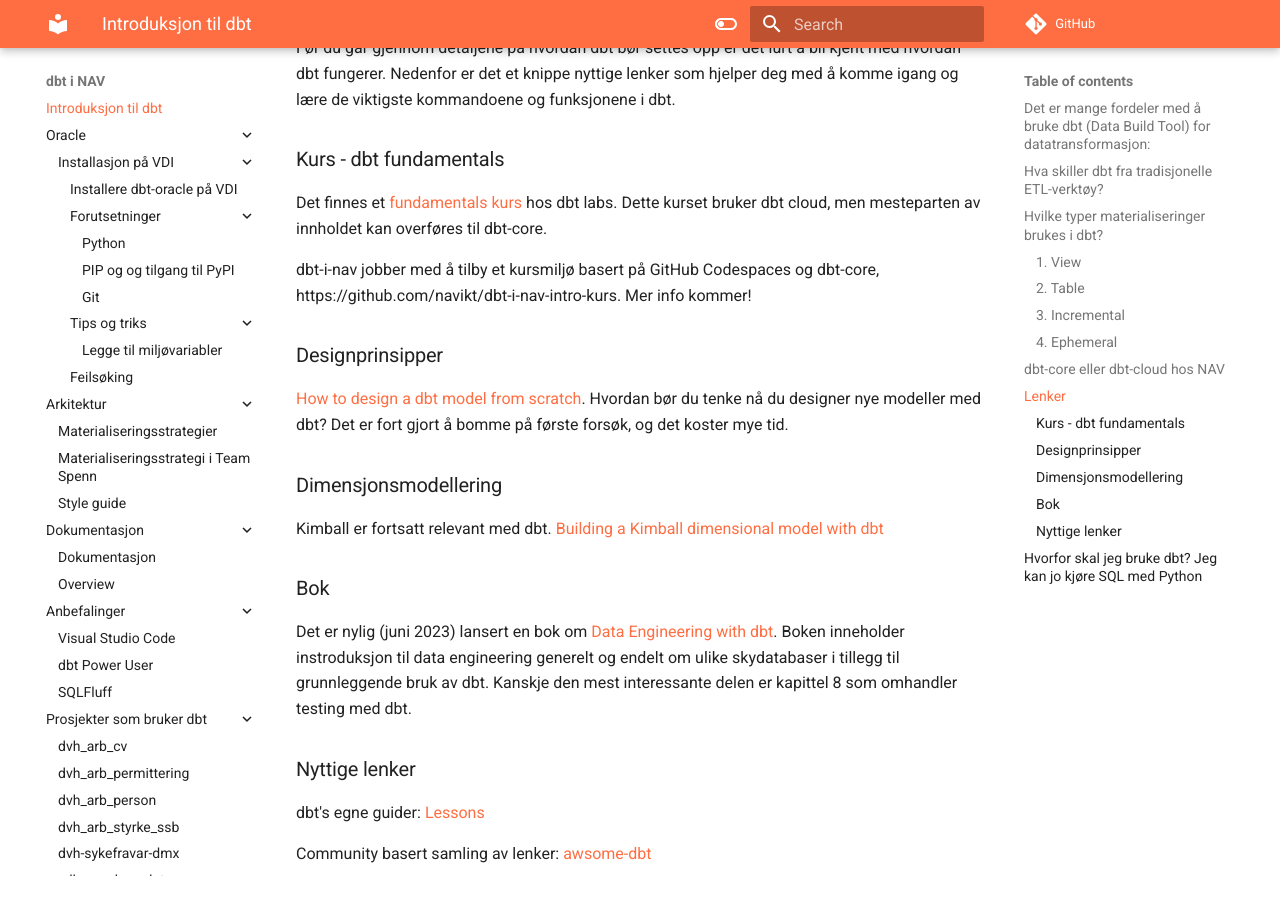
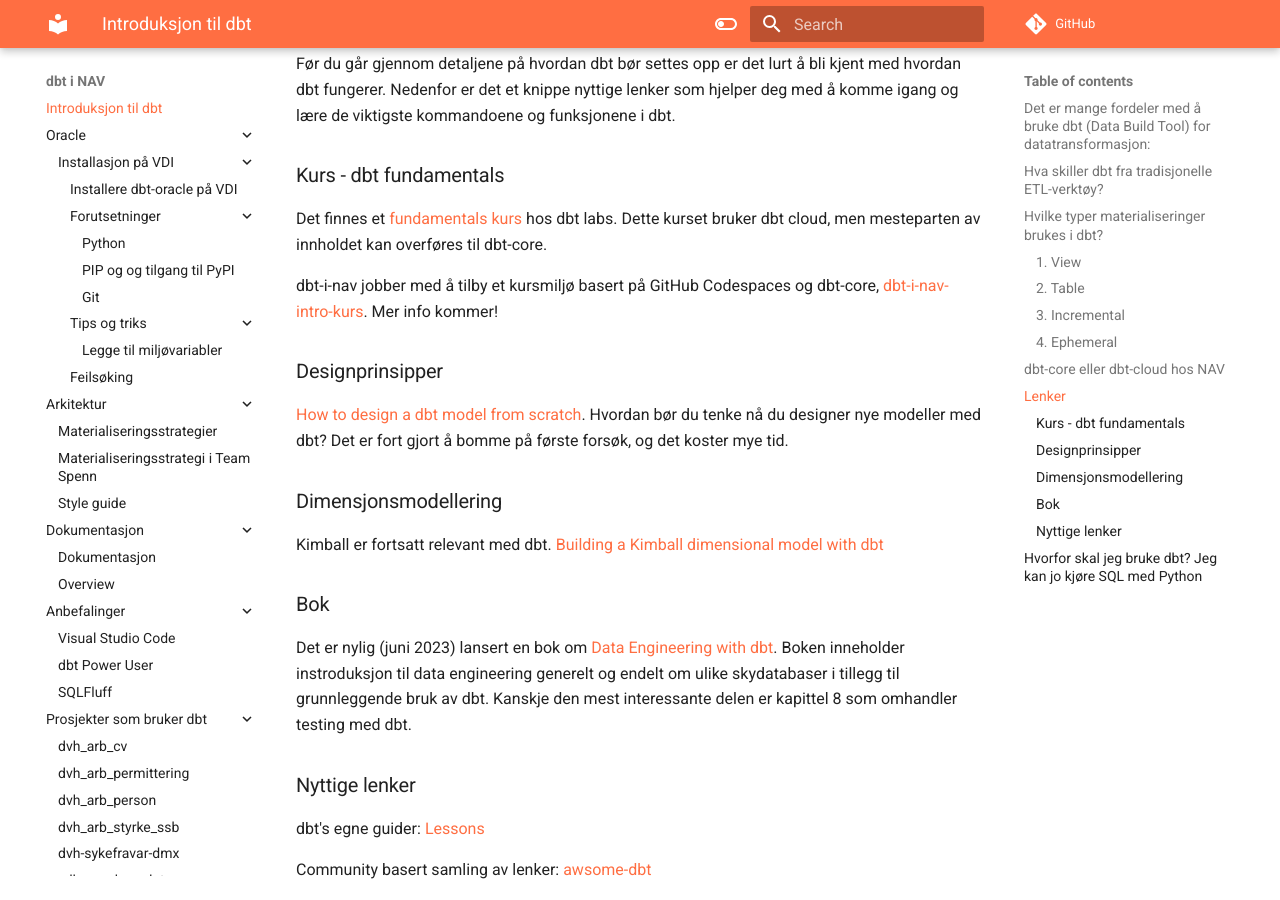
Before and after one commit to navikt/dbt-i-nav, an MkDocs documentation site: the page built from docs/index.md, in a window 1280 px wide and 900 px high, scrolled down 3189 px. Built offline with MkDocs 1.6.1 and Material for MkDocs 9.7.7, drawn with Linux system fonts in a browser that asks for light colours; comment, search, counter and statistics services are not loaded; some of the changed lines change nothing that is shown.

Commit message:
Introduksjon til dbt - fikser formattering

```diff
--- a/docs/index.md
+++ b/docs/index.md
@@ -14,30 +14,32 @@
 ## Hva skiller dbt fra tradisjonelle ETL-verktøy?
 
 1. **Fokus på transformasjon**:
-   - **dbt**: Fokuserer utelukkende på transformasjonsdelen av dataflyten, og tilrettelegging av data for analyse. Dette forutsetter at data allerede er lastet til databasen.
-   - **Tradisjonelle ETL-verktøy**: Håndterer hele prosessen fra utvinning (Extract) til lasting (Load). De er ideelle for miljøer hvor data må hentes fra ulike kilder, transformeres etter komplekse forretningsregler, og deretter lastes inn i flere destinasjoner.
+    * **dbt**: Fokuserer utelukkende på transformasjonsdelen av dataflyten, og tilrettelegging av data for analyse. Dette forutsetter at data allerede er lastet til databasen.
+    * **Tradisjonelle ETL-verktøy**: Håndterer hele prosessen fra utvinning (Extract) til lasting (Load). De er ideelle for miljøer hvor data må hentes fra ulike kilder, transformeres etter komplekse forretningsregler, og deretter lastes inn i flere destinasjoner.
 
 2. **Brukervennlighet**:
-   - **dbt**: Bruker en SQL-sentrisk tilnærming, noe som gjør det enkelt for dataanalytikere og utviklere som allerede er kjent med SQL.
-   - **Tradisjonelle ETL-verktøy**: Mange ETL-verktøy tilbyr et grafisk brukergrensesnitt, noe som gjør det enklere for ikke-tekniske brukere å designe og administrere dataflyter.
+    * **dbt**: Bruker en SQL-sentrisk tilnærming, noe som gjør det enkelt for dataanalytikere og utviklere som allerede er kjent med SQL.
+    * **Tradisjonelle ETL-verktøy**: Mange ETL-verktøy tilbyr et grafisk brukergrensesnitt, noe som gjør det enklere for ikke-tekniske brukere å designe og administrere dataflyter.
 
 3. **Modularitet og gjenbruk**:
-   - **dbt**: Oppmuntrer til modularitet ved å la brukere bryte ned komplekse transformasjoner i mindre modeller. Dette gjør det enklere å vedlikeholde og gjenbruke kode.
-   - **Tradisjonelle ETL-verktøy**: Har ofte komplekse grensesnitt og proprietære språk, noe som kan være utfordrende hvis man ikke er kjent med dem.
+    * **dbt**: Oppmuntrer til modularitet ved å la brukere bryte ned komplekse transformasjoner i mindre modeller. Dette gjør det enklere å vedlikeholde og gjenbruke kode.
+    * **Tradisjonelle ETL-verktøy**: Har ofte komplekse grensesnitt og proprietære språk, noe som kan være utfordrende hvis man ikke er kjent med dem.
 
 4. **Testing og dokumentasjon**:
-   - **dbt**: Inkluderer innebygde funksjoner for testing og dokumentasjon, noe som sikrer at datamodellene er godt dokumentert og pålitelige.
-   - **Tradisjonelle ETL-verktøy**: Kan kreve mer manuell innsats for å oppnå samme nivå av testing og dokumentasjon.
+    * **dbt**: Inkluderer innebygde funksjoner for testing og dokumentasjon, noe som sikrer at datamodellene er godt dokumentert og pålitelige.
+    * **Tradisjonelle ETL-verktøy**: Kan kreve mer manuell innsats for å oppnå samme nivå av testing og dokumentasjon.
 
 5. **Skalerbarhet**:
-   - **dbt**: Kan håndtere store datamengder og komplekse transformasjoner, noe som gjør det egnet for både små og store organisasjoner.
-   - **Tradisjonelle ETL-verktøy**: Bygget for å skalere og kan håndtere enterprise-nivå databehandlingsbehov.
+    * **dbt**: Kan håndtere store datamengder og komplekse transformasjoner, noe som gjør det egnet for både små og store organisasjoner.
+    * **Tradisjonelle ETL-verktøy**: Bygget for å skalere og kan håndtere enterprise-nivå databehandlingsbehov.
 
 **Referanser**:
 
-https://learn.growdataskills.com/blog/DBT_vs_Traditional_ETL_Tools
+[https://learn.growdataskills.com/blog/DBT_vs_Traditional_ETL_Tools](https://learn.growdataskills.com/blog/DBT_vs_Traditional_ETL_Tools)
 
-https://celerdata.com/glossary/dbt-or-traditional-etl-which-fits-your-needs
+
+[https://celerdata.com/glossary/dbt-or-traditional-etl-which-fits-your-needs](https://celerdata.com/glossary/dbt-or-traditional-etl-which-fits-your-needs
+)
 
 
 
@@ -98,7 +100,7 @@
 
 Det finnes et [fundamentals kurs](https://courses.getdbt.com/courses/fundamentals) hos dbt labs. Dette kurset bruker dbt cloud, men mesteparten av innholdet kan overføres til dbt-core.
 
-dbt-i-nav jobber med å tilby et kursmiljø basert på GitHub Codespaces og dbt-core, https://github.com/navikt/dbt-i-nav-intro-kurs. Mer info kommer!
+dbt-i-nav jobber med å tilby et kursmiljø basert på GitHub Codespaces og dbt-core, [dbt-i-nav-intro-kurs](https://github.com/navikt/dbt-i-nav-intro-kurs). Mer info kommer!
 
 ### Designprinsipper
 
```
